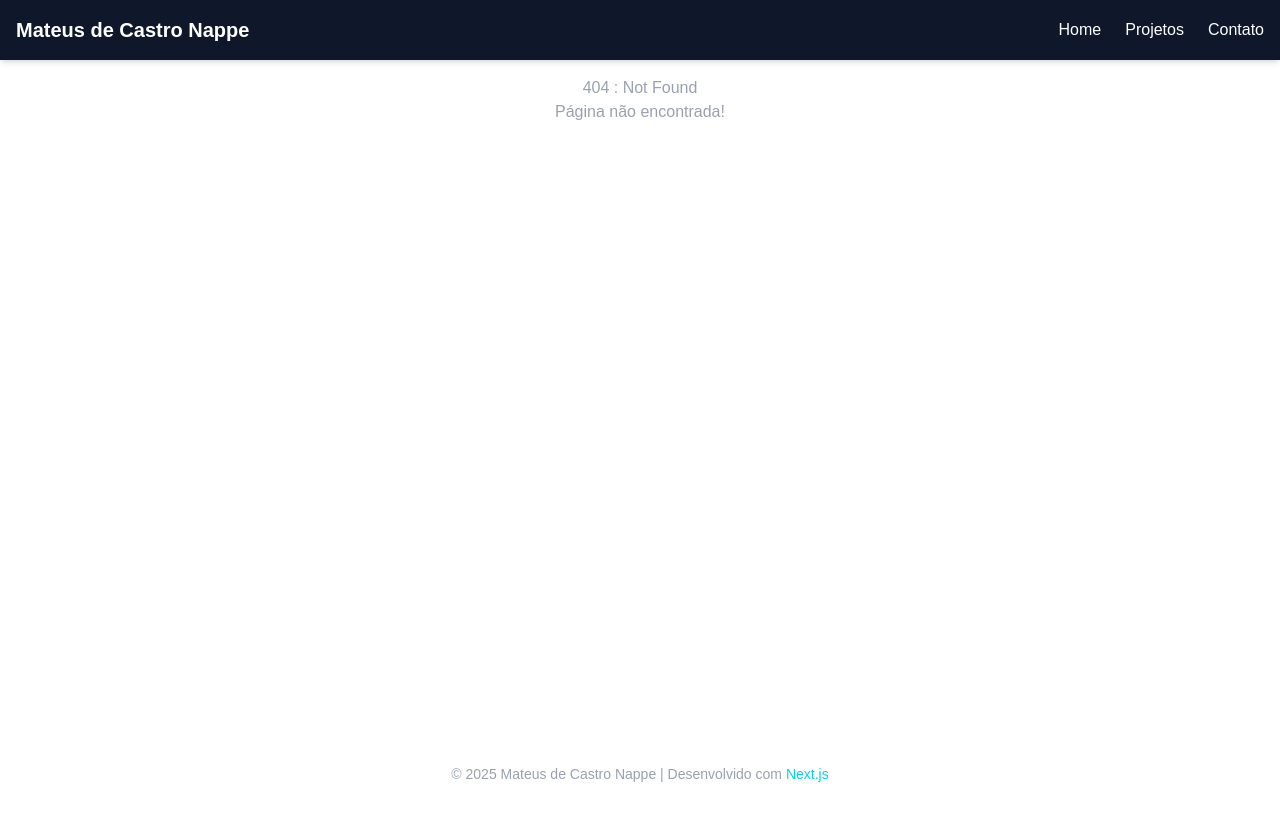
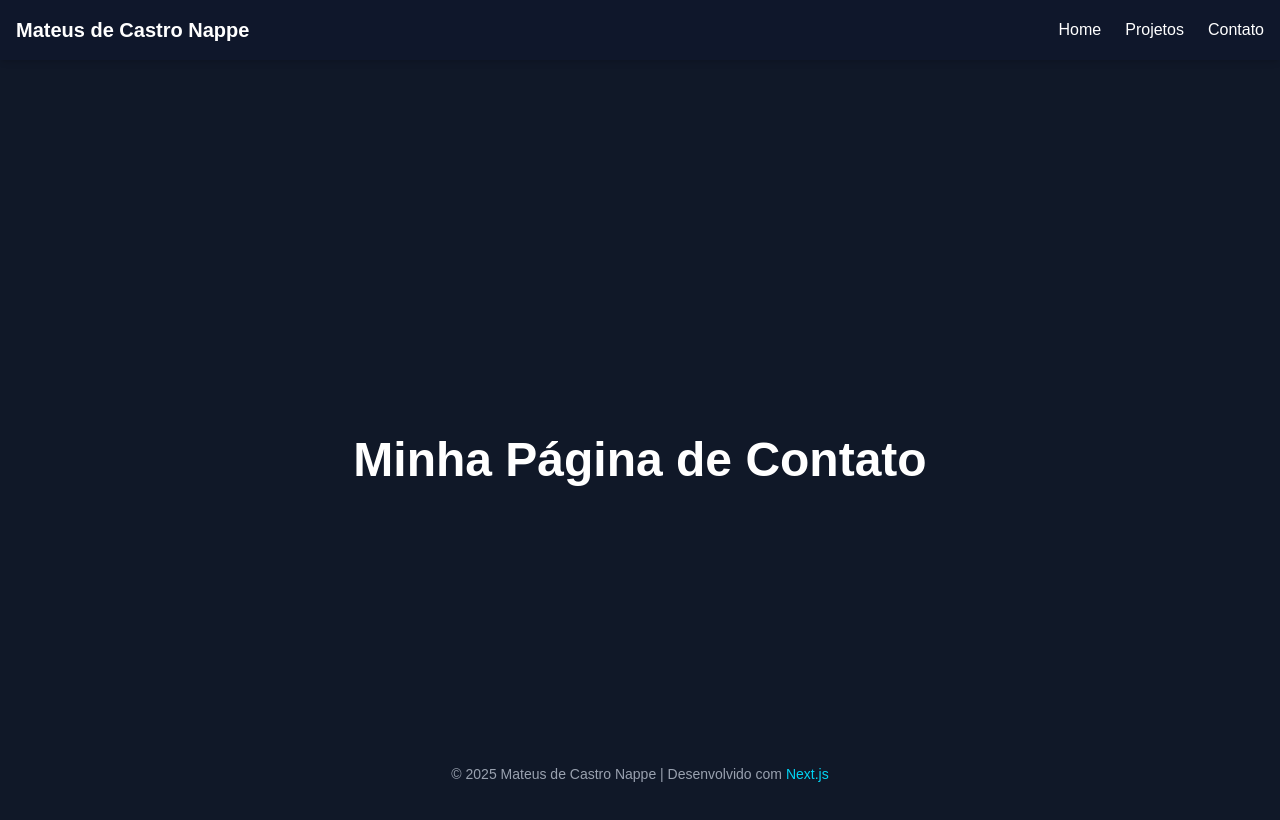
Before and after one commit to mateuscastronappe/mateuscastronappe.github.io, a Next.js app in the folder portifolio/: page /pages/contato in a window 1280 px wide. Before the commit this address had no page. Shown: the top 820 px of the page. Built offline with nearby package versions, Linux system fonts and the light colour scheme.

Commit message:
página base de contato apenas para teste

```diff
--- /dev/null
+++ b/portifolio/src/app/pages/contato/page.tsx
@@ -0,0 +1,9 @@
+const ContatoPage = () => {
+  return (
+    <div className="min-h-screen bg-gray-900 text-white flex items-center justify-center">
+      <h1 className="text-5xl font-bold">Minha Página de Contato</h1>
+    </div>
+  );
+};
+
+export default ContatoPage;
```
